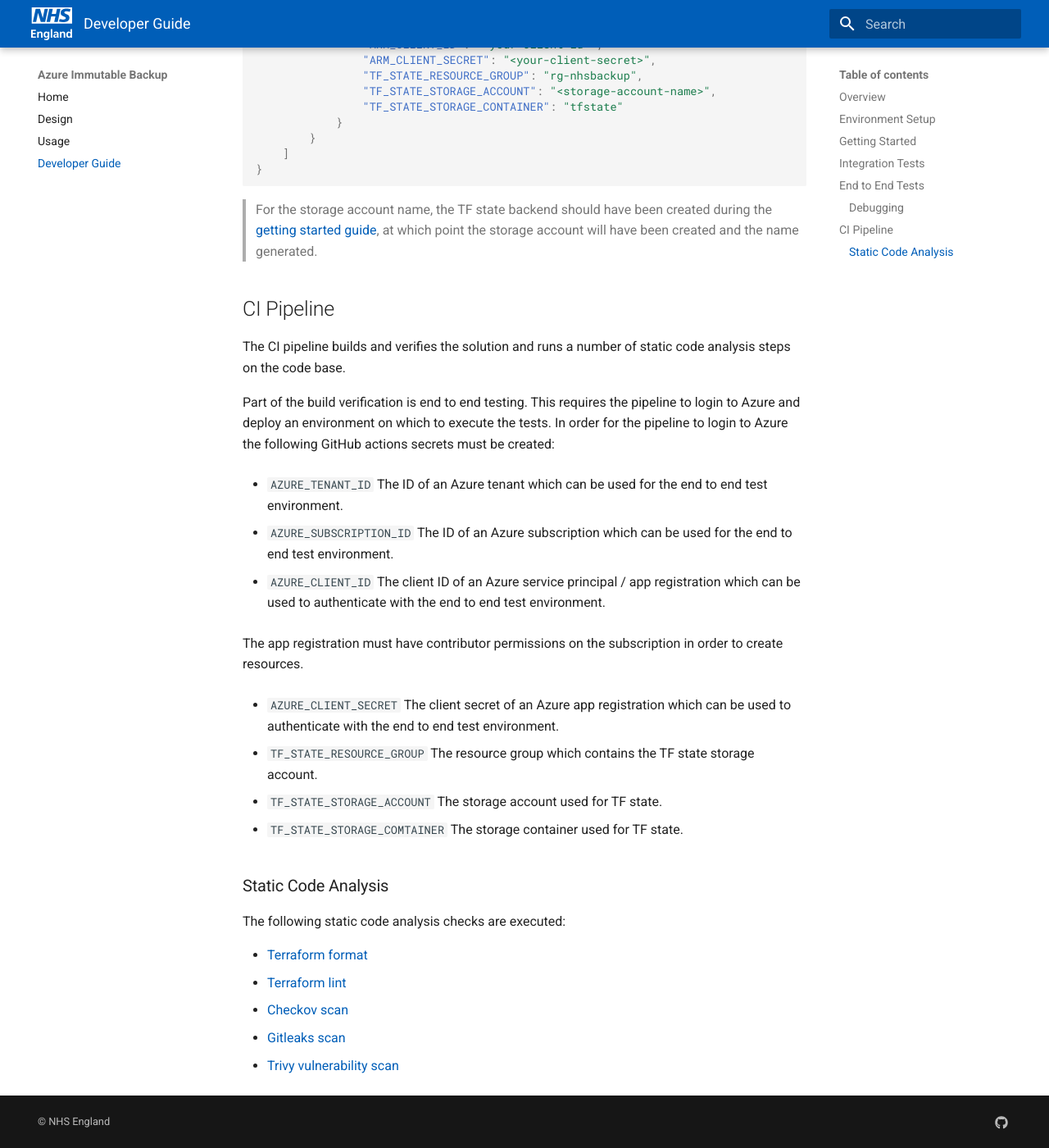
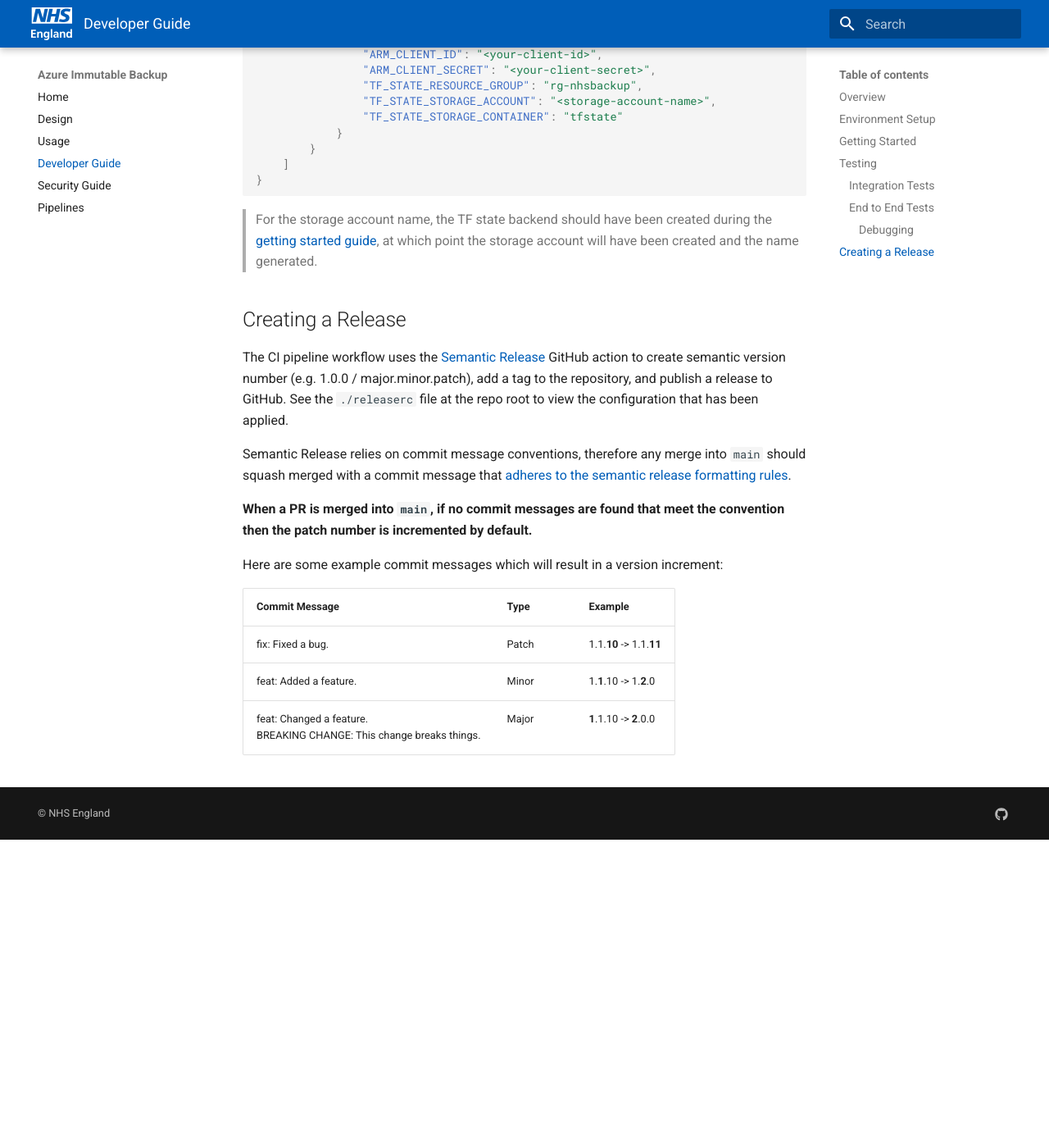
Before and after one commit to NHSDigital/az-backup, an MkDocs documentation site: the page built from docs/developer-guide.md, in a window 1280 px wide and 1400 px high, scrolled down 4448 px. Shown: the whole window at 82% size. Built offline with MkDocs 1.6.1 and Material for MkDocs 9.7.7, drawn with Linux system fonts in a browser that asks for light colours; after the commit the page ends 5472 px from its top, so only the background shows below that.

Commit message:
feat: Added semantic release to the CI pipeline. (#21)
This PR adds semantic release to the CI pipeline, which creates a semantic version number, tags the repo, and publishes a release to GitHub.

`````diff
--- a/docs/developer-guide.md
+++ b/docs/developer-guide.md
@@ -1,3 +1,5 @@
+<!-- markdownlint-disable MD033 -->
+
 # Developer Guide
 
 ## Overview
@@ -120,7 +124,7 @@
     terraform test
     ````
 
-## End to End Tests
+### End to End Tests
 
 The end to end tests are written in go, and use the [terratest library](https://terratest.gruntwork.io/) and the [Azure SDK for Go](https://github.com/Azure/azure-sdk-for-go/tree/main).
 
@@ -172,7 +176,7 @@
     go test -v -timeout 10m
     ````
 
-### Debugging
+#### Debugging
 
 To debug the tests in vscode, add the following configuration to launch settings and run the configuration:
 
@@ -201,41 +205,18 @@
 
 > For the storage account name, the TF state backend should have been created during the [getting started guide](#getting-started), at which point the storage account will have been created and the name generated.
 
-## CI Pipeline
+## Creating a Release
 
-The CI pipeline builds and verifies the solution and runs a number of static code analysis steps on the code base.
+The CI pipeline workflow uses the [Semantic Release](https://github.com/cycjimmy/semantic-release-action) GitHub action to create semantic version number (e.g. 1.0.0 / major.minor.patch), add a tag to the repository, and publish a release to GitHub. See the `./releaserc` file at the repo root to view the configuration that has been applied.
 
-Part of the build verification is end to end testing. This requires the pipeline to login to Azure and deploy an environment on which to execute the tests. In order for the pipeline to login to Azure the following GitHub actions secrets must be created:
+Semantic Release relies on commit message conventions, therefore any merge into `main` should squash merged with a commit message that [adheres to the semantic release formatting rules](https://github.com/semantic-release/semantic-release/tree/master?tab=readme-ov-file#commit-message-format).
 
-* `AZURE_TENANT_ID`
-  The ID of an Azure tenant which can be used for the end to end test environment.
+**When a PR is merged into `main`, if no commit messages are found that meet the convention then the patch number is incremented by default.**
 
-* `AZURE_SUBSCRIPTION_ID`
-  The ID of an Azure subscription which can be used for the end to end test environment.
+Here are some example commit messages which will result in a version increment:
 
-* `AZURE_CLIENT_ID`
-  The client ID of an Azure service principal / app registration which can be used to authenticate with the end to end test environment.
-
-  The app registration must have contributor permissions on the subscription in order to create resources.
-
-* `AZURE_CLIENT_SECRET`
-  The client secret of an Azure app registration which can be used to authenticate with the end to end test environment.
-
-* `TF_STATE_RESOURCE_GROUP`
-  The resource group which contains the TF state storage account.
-
-* `TF_STATE_STORAGE_ACCOUNT`
-  The storage account used for TF state.
-
-* `TF_STATE_STORAGE_COMTAINER`
-  The storage container used for TF state.
-
-### Static Code Analysis
-
-The following static code analysis checks are executed:
-
-* [Terraform format](https://developer.hashicorp.com/terraform/cli/commands/fmt)
-* [Terraform lint](https://github.com/terraform-linters/tflint)
-* [Checkov scan](https://www.checkov.io/)
-* [Gitleaks scan](https://github.com/gitleaks/gitleaks)
-* [Trivy vulnerability scan](https://github.com/aquasecurity/trivy)
+|Commit Message|Type|Example|
+|--------------|----|-------|
+|fix: Fixed a bug.|Patch|1.1.**10** -> 1.1.**11**|
+|feat: Added a feature.|Minor|1.**1**.10 -> 1.**2**.0|
+|feat: Changed a feature. <br>BREAKING CHANGE: This change breaks things.|Major|**1**.1.10 -> **2**.0.0|
--- a/mkdocs.yml
+++ b/mkdocs.yml
@@ -20,6 +20,8 @@
   - Design: design.md
   - Usage: usage.md
   - Developer Guide: developer-guide.md
+  - Security Guide: security-guide.md
+  - Pipelines: pipelines.md
 
 markdown_extensions:
   - pymdownx.superfences
`````
Also changed, not shown: other parts of docs/developer-guide.md (+3 -1 lines), README.md (+11 -3 lines), docs/design.md (+0 -109 lines), docs/index.md (+2 -1 lines), docs/pipelines.md (added, +59 -0 lines), docs/security-guide.md (added, +119 -0 lines), docs/usage.md (+2 -2 lines), .github/pull_request_template.md, 2 other files.
